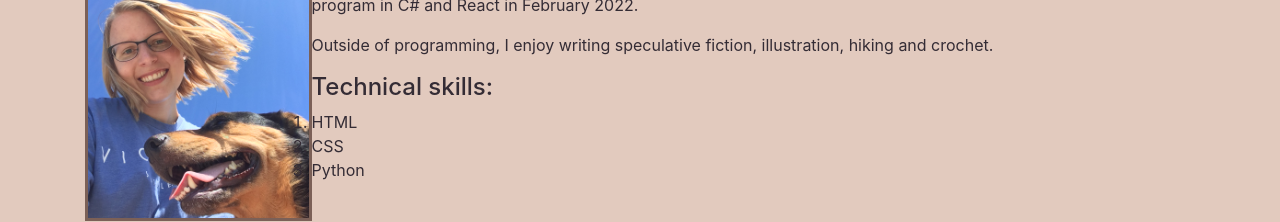
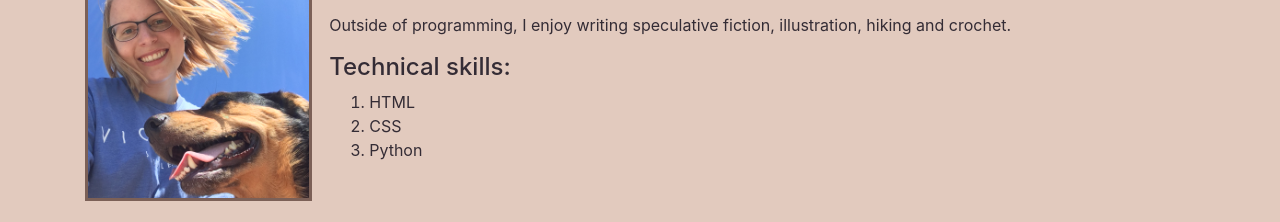
Before and after one commit to Messquerade/Portfolio, a plain HTML site: page index.html in a window 1280 px wide. Shown: the part 675-897 px from the top of the page. After the commit the page ends 876 px from the top, so only its background shows below. Drawn offline with Linux system fonts and the light colour scheme.

Commit message:
BUGFIX: fix about me floats

```diff
--- a/css/styles.css
+++ b/css/styles.css
@@ -1,7 +1,6 @@
 body {
   background-color: #E2CABE;
   color: #342C35;
-  margin: 40px;
 }
 
 .header {
@@ -20,8 +19,11 @@ img {
   box-sizing: border-box;
 }
 
-about-me-text {
-  float: left;
+
+.about-me-text {
+  float: right;
+  width: 78%;
+  height: auto;
 
 
 }
--- a/index.html
+++ b/index.html
@@ -35,7 +35,7 @@
       <a href="https://github.com/Messquerade/Pet-webpage">Riley: a dog</a>
       <p>Riley, my dog's, very own website. Created using HTML and CSS, Riley's website is his profile to the world.</p>
     </div>
-    <div class="about-me">
+    <div class="about me">
       <h2>About Me</h2>
       <img src="images/IMG_8859.JPG" alt="Picture of Anna Clarke with pet dog.">
       <div class="about-me-text">
```
